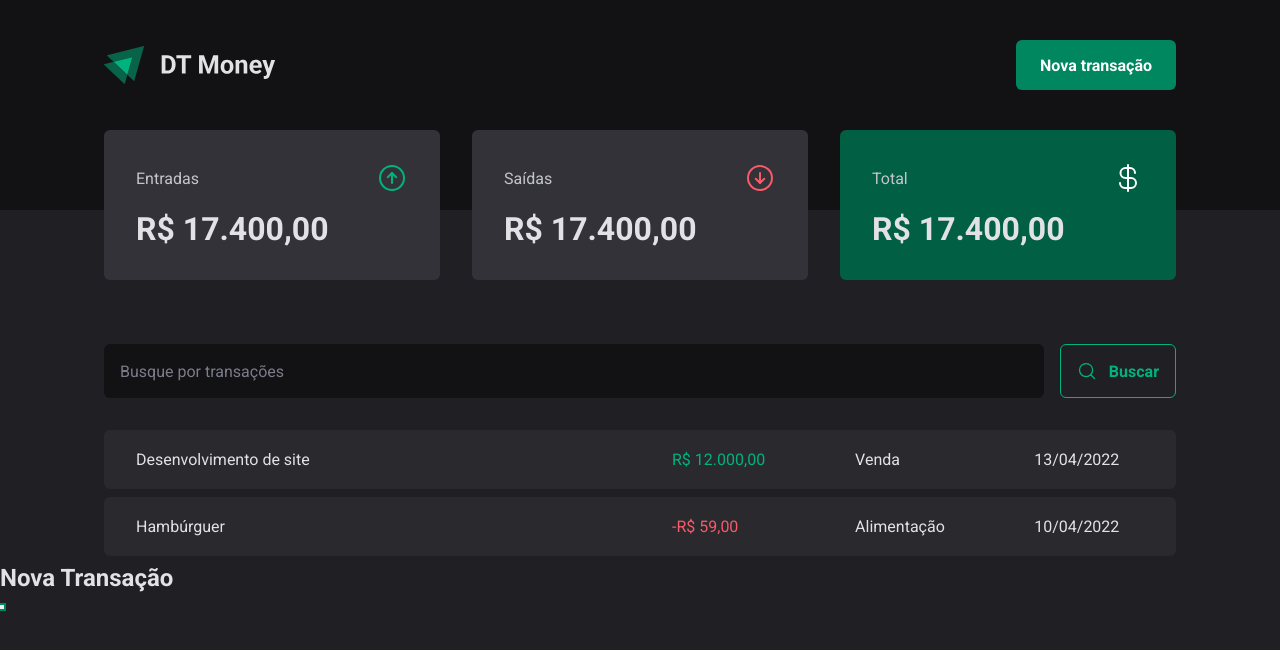
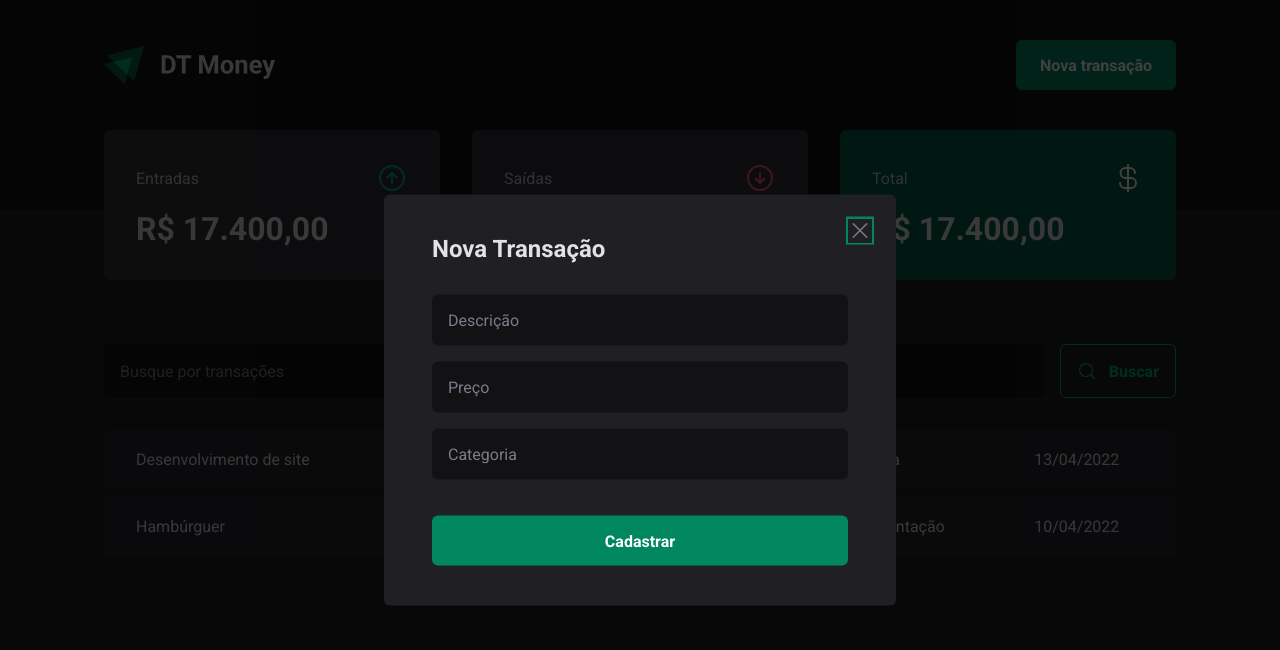
Before and after one commit to luizprsjr/dt-money, a React (Vite) app: page / in a window 1280 px wide. Both pictures are taken after a click on the button "Nova transação". Shown: the top 650 px of the page. Built offline with nearby package versions, Linux system fonts and the light colour scheme.

Commit message:
feat: create modal styles

```diff
--- a/src/components/Header/index.tsx
+++ b/src/components/Header/index.tsx
@@ -1,6 +1,7 @@
 import * as Dialog from '@radix-ui/react-dialog'
 
 import logoImg from '../../assets/logo.svg'
+import { NewTransactionModal } from '../NewTransactionModal'
 import { HeaderContainer, HeaderContent, NewTransactionButton } from './styles'
 
 export function Header() {
@@ -14,15 +15,7 @@
           <NewTransactionButton>Nova transação</NewTransactionButton>
         </Dialog.Trigger>
 
-        <Dialog.Portal>
-          <Dialog.Overlay />
-
-          <Dialog.Content>
-            <Dialog.Title>Nova Transação</Dialog.Title>
-
-            <Dialog.Close />
-          </Dialog.Content>
-        </Dialog.Portal>
+        <NewTransactionModal />
       </Dialog.Root>
       </HeaderContent>
     </HeaderContainer>
--- /dev/null
+++ b/src/components/NewTransactionModal/index.tsx
@@ -0,0 +1,31 @@
+import { X } from 'phosphor-react'
+
+import * as Dialog from '@radix-ui/react-dialog'
+
+import { CloseButton, Content, Overlay } from './styles'
+
+export function NewTransactionModal() {
+  return (
+    <Dialog.Portal>
+      <Overlay />
+
+      <Content>
+        <Dialog.Title>Nova Transação</Dialog.Title>
+
+        <CloseButton>
+          <X size={24} />
+        </CloseButton>
+
+        <form>
+          <input type="text" placeholder="Descrição" required />
+          <input type="number" placeholder="Preço" required />
+          <input type="text" placeholder="Categoria" required />
+
+          <button type="submit">
+            Cadastrar
+          </button>
+        </form>
+      </Content>
+    </Dialog.Portal>
+  );
+}
--- /dev/null
+++ b/src/components/NewTransactionModal/styles.ts
@@ -0,0 +1,64 @@
+import styled from 'styled-components'
+
+import * as Dialog from '@radix-ui/react-dialog'
+
+export const Overlay = styled(Dialog.Overlay)`
+  position: fixed;
+  width: 100vw;
+  height: 100vh;
+  inset: 0;
+  background: rgba(0, 0, 0, 0.75);
+`;
+
+export const Content = styled(Dialog.Content)`
+  min-width: 32rem;
+  border-radius: 6px;
+  padding: 2.5rem 3rem;
+  background: ${props => props.theme["gray-800"]};
+  position: fixed;
+  top: 50%;
+  left: 50%;
+  transform: translate(-50%, -50%);
+  form {
+    margin-top: 2rem;
+    display: flex;
+    flex-direction: column;
+    gap: 1rem;
+    input {
+      border-radius: 6px;
+      border: 0;
+      background: ${props => props.theme["gray-900"]};
+      color: ${props => props.theme["gray-300"]};
+      padding: 1rem;
+      &::placeholder {
+        color: ${props => props.theme["gray-500"]};
+      }
+    }
+    button[type="submit"] {
+      height: 50px;
+      border: 0;
+      background: ${props => props.theme["green-500"]};
+      color: ${props => props.theme.white};
+      font-weight: bold;
+      padding: 0 1.25rem;
+      border-radius: 6px;
+      margin-top: 1.25rem;
+      cursor: pointer;
+      &:hover {
+        background: ${props => props.theme["green-700"]};
+        transition: background-color 0.2s;
+      }
+    }
+  }
+`;
+
+export const CloseButton = styled(Dialog.Close)`
+  position: absolute;
+  background: transparent;
+  border: 0;
+  top: 1.5rem;
+  right: 1.5rem;
+  line-height: 0;
+  cursor: pointer;
+  color: ${props => props.theme["gray-500"]};
+`;
```
